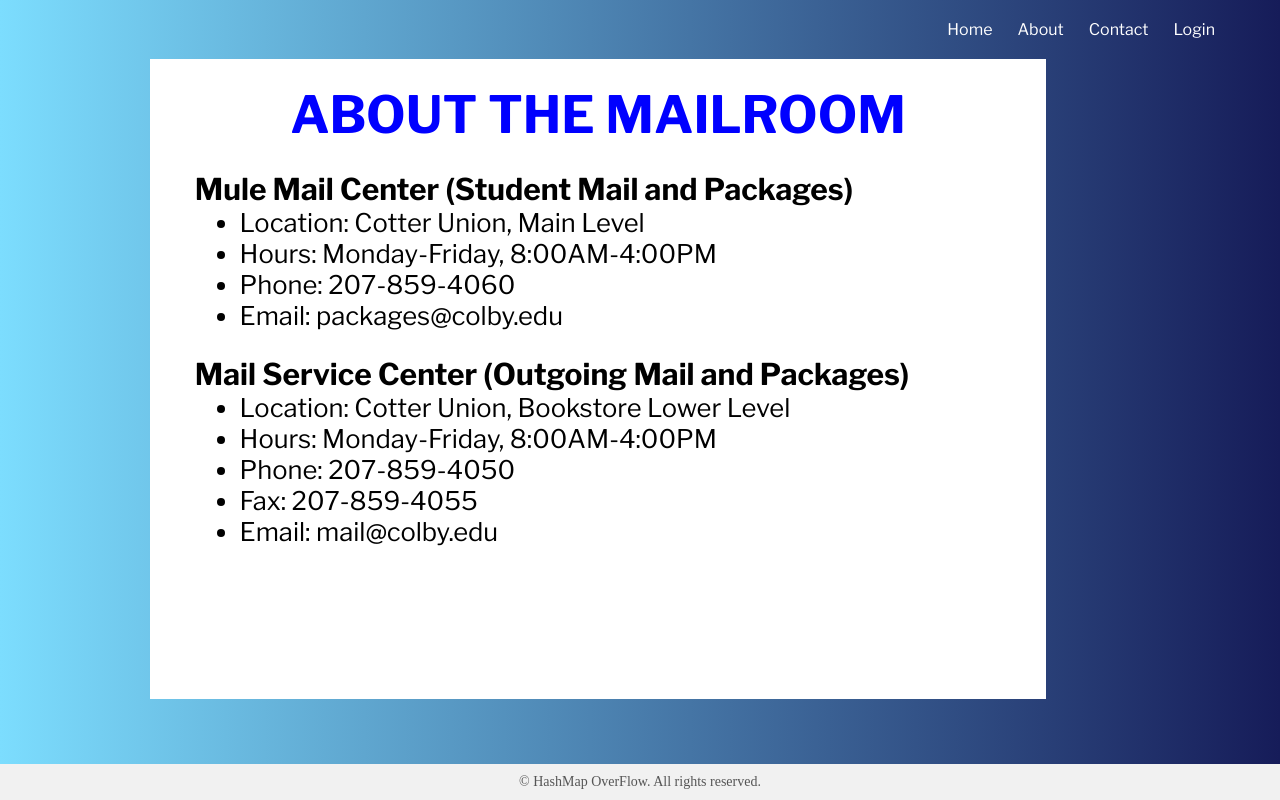
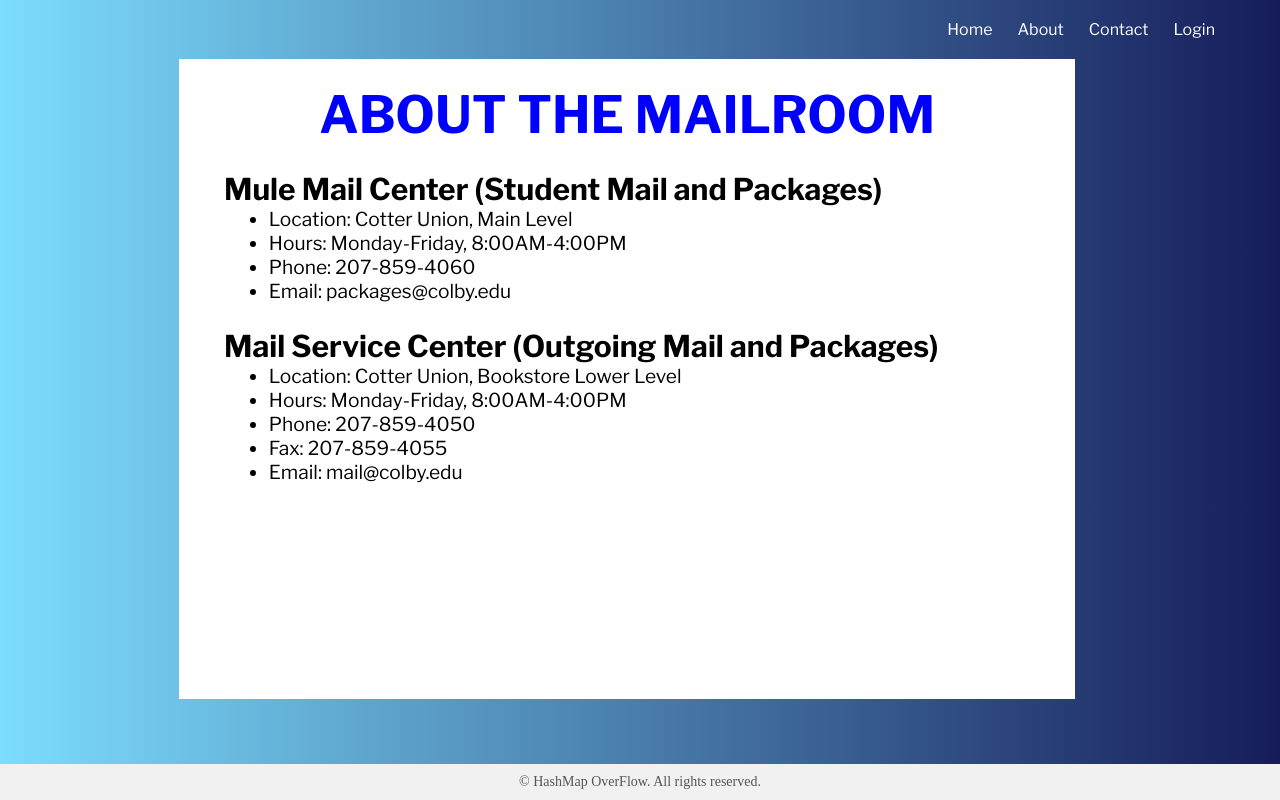
Before and after one commit to mzhang9622/Mailroom-Flask-App, a Flask app: page /about in a window 1280 px wide. Run offline with Flask 3, Linux system fonts and the light colour scheme.

Commit message:
updated design issues with Admin and About pages

```diff
--- a/website/static/style.css
+++ b/website/static/style.css
@@ -29,6 +29,10 @@ body{
     margin: 0px;
     /* padding-bottom: 40px; */
     box-sizing: border-box;
+}
+
+body.admin{
+    display: flex;
 }
 
 
@@ -277,13 +281,14 @@ body{
 
 /*Beginning of login methods*/
 
-#login-background{
+#login-background, #settings-background {
     width: 100%;
+    min-height: 100%;
     background: linear-gradient(to right, rgb(124,221,254),rgb(22,28,89));
 }
 
 
-.login-block-container {
+.login-block-container, .about-block-conainter {
     width: 100vw;
     height: 100vh;
     padding-left: 15%;
@@ -405,14 +410,14 @@ body{
     gap: 50px;
 }
 
-#contact-background, #about-background, #reset-background, #settings-background{
+#contact-background, #reset-background, #about-background{
     background: linear-gradient(to right, rgb(124,221,254),rgb(22,28,89));
     height: 100vh;
 }
 
 #about-background {
     padding-bottom: 10px;
-    padding-left: 150px;
+    padding-left: 14%;
 }
 
 .contact-title
@@ -509,7 +514,7 @@ footer {
     font-family: "Libre Franklin";
     padding-left: 10%;
     /* padding-top: 25px; */
-    font-size: 2vw;
+    font-size: 1.5vw;
 }
 
 /* Reset page methods */
--- a/website/templates/about.html
+++ b/website/templates/about.html
@@ -35,7 +35,6 @@
                 </div>
             </div>
 
-            <div class="about">
             <div id="about-block-container">
                 <div id="about-block">
                     <div id="about-title">
@@ -71,8 +70,6 @@
             </div>
         </div>
 
-        </div>
-
     </body>
     <footer>
         <p>&copy; <span id="year"></span> HashMap OverFlow. All rights reserved.</p>
--- a/website/templates/admin.html
+++ b/website/templates/admin.html
@@ -23,7 +23,7 @@
         </script>
     </head>
 
-    <body>
+    <body class = "admin">
         <div id="settings-background">
 
             <div class="top-bar">
```
Also changed, not shown: README.md, 2 other files. Lines whose indentation alone changed are shown as unchanged.
